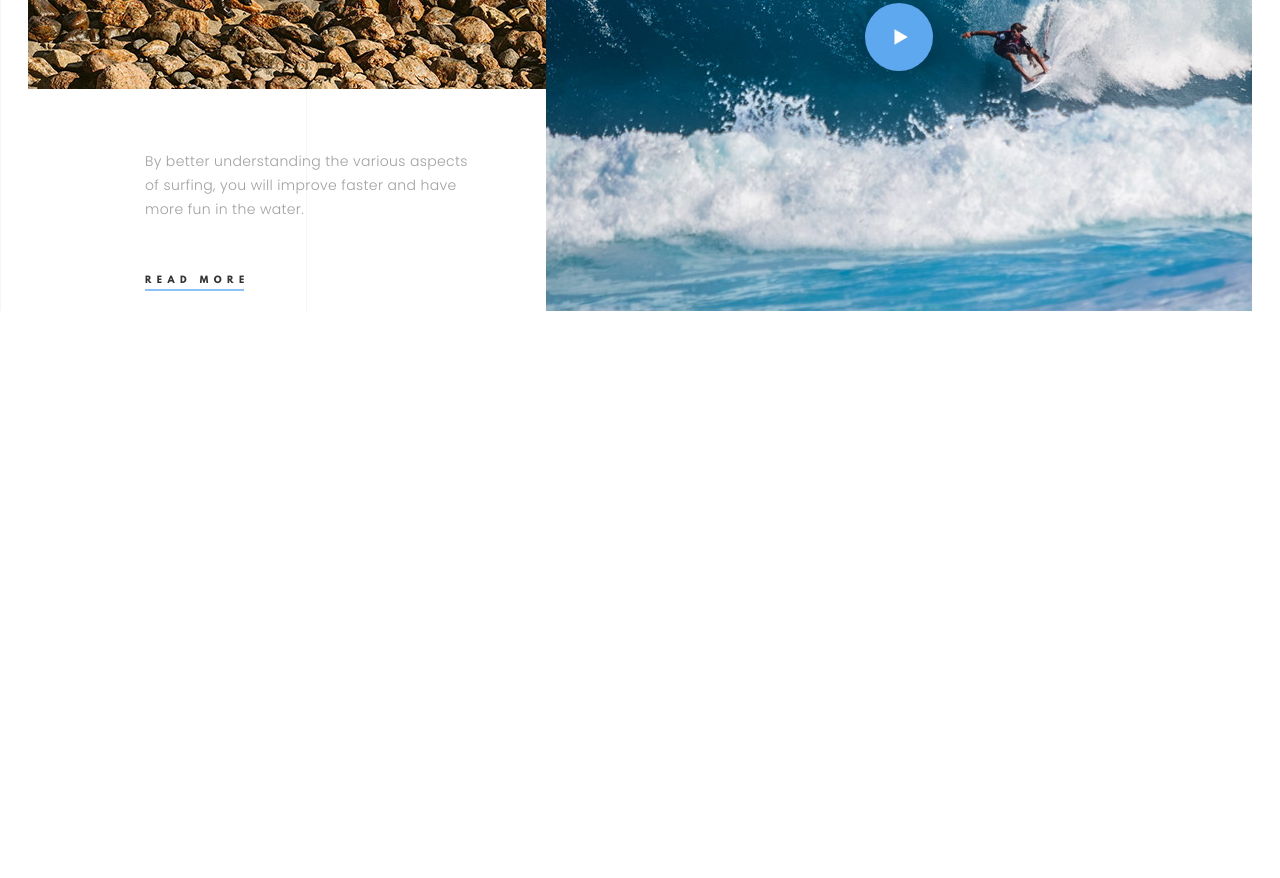
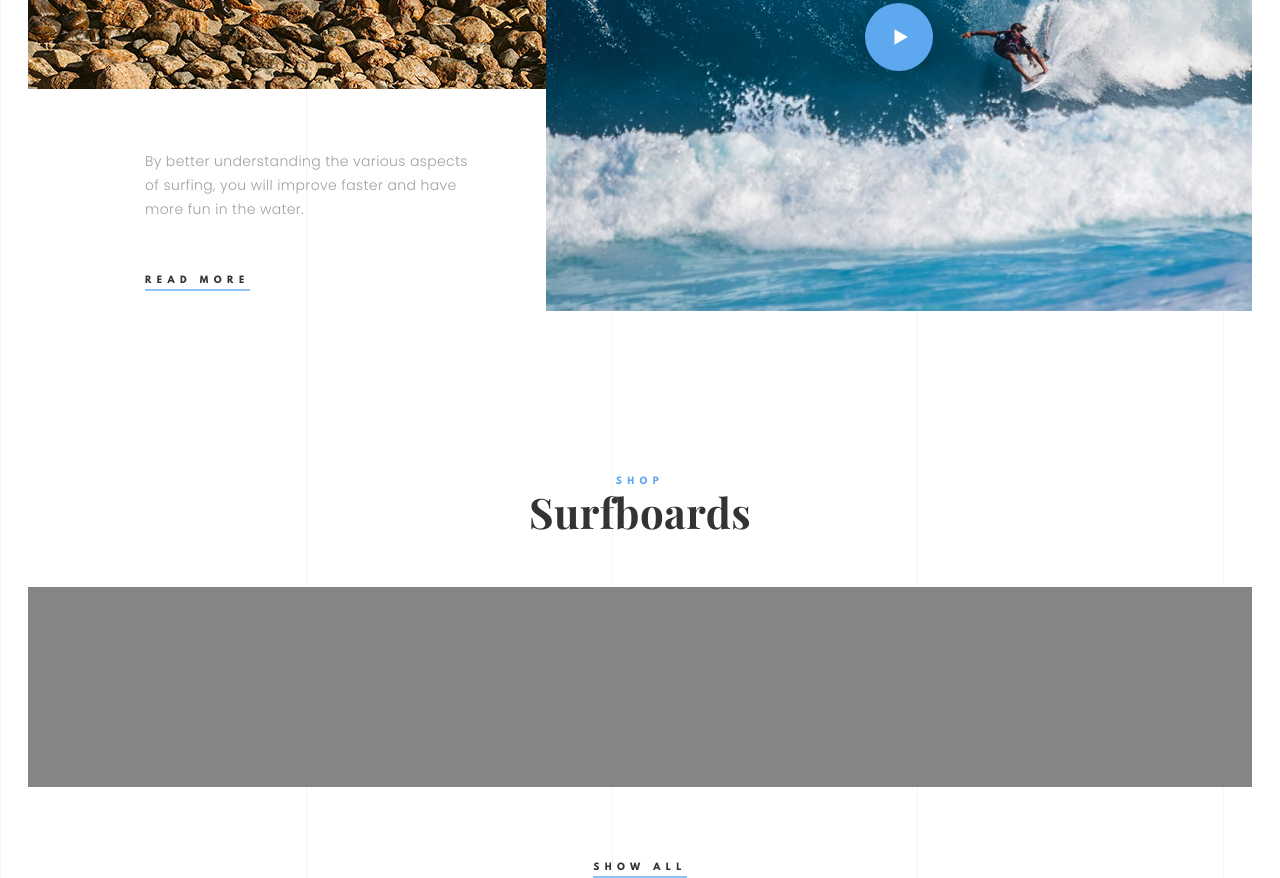
Before and after one commit to zim80/Surfing-club, a website: page app/index.html in a window 1280 px wide. Shown: the part 1493-2371 px from the top of the page. Before the commit the page ends 1804 px from the top, so only its background shows below. Drawn offline with nearby package versions, Linux system fonts and the light colour scheme.

Commit message:
Сверстал заголовки магазина, ссылку, наметил слайдер

```diff
--- a/app/index.html
+++ b/app/index.html
@@ -118,6 +118,23 @@
         </div>
 
     </section>
+
+    <section class="shop">
+        <div class="container">
+            <h2 class="title">
+                <span class="subtitle">Shop</span>
+                Surfboards
+            </h2>
+
+
+            <div class="shop-slider"></div>
+            <div class="shop-link-wrapper">
+                <a class="read-more-link" href="#">Show All</a>
+            </div>
+
+        </div>
+
+    </section>
 </body>
 
 </html>
--- a/app/less/blocks/base.less
+++ b/app/less/blocks/base.less
@@ -37,8 +37,30 @@ body {
             right: 0;
             bottom: 0;
             content: "";
-            width: 99px;
             height: 2px;
             background-color: rgba(93, 168, 239, 0.7);
         }
 }
+
+.title {
+    color: #333333;
+    font-family: 'Playfair Display', serif;
+    font-size: 42px;
+    font-weight: 700;
+    line-height: 1.2;
+    letter-spacing: 0.42px;
+    text-align: center;
+}
+
+.subtitle {
+    display: block;
+    color: #5da8ef;
+    font-family: 'League-Spartan', sans-serif;
+    font-size: 9px;
+    font-weight: 700;
+    line-height: 1px;
+    text-transform: uppercase;
+    letter-spacing: 5.4px;
+    margin-bottom: 5px;
+    text-align: center;
+}
--- a/app/less/blocks/club-description.less
+++ b/app/less/blocks/club-description.less
@@ -1,5 +1,6 @@
 .club-description {
     padding-top: 110px;
+    padding-bottom: 95px;
 }
 
 .club-description__img {
--- /dev/null
+++ b/app/less/blocks/shop.less
@@ -0,0 +1,15 @@
+.shop {
+    padding-top: 95px;
+}
+
+.shop-slider {
+    background-color: #858585;
+    height: 200px;
+    margin-top: 50px;
+    margin-bottom: 80px;
+}
+
+.shop-link-wrapper {
+    display: flex;
+    justify-content: center;
+}
--- a/app/less/main.less
+++ b/app/less/main.less
@@ -9,3 +9,4 @@
 @import "blocks/header-slider.less";
 @import "blocks/quote.less";
 @import "blocks/club-description.less";
+@import "blocks/shop.less";
```
Also changed, not shown: app/css/main.css.
